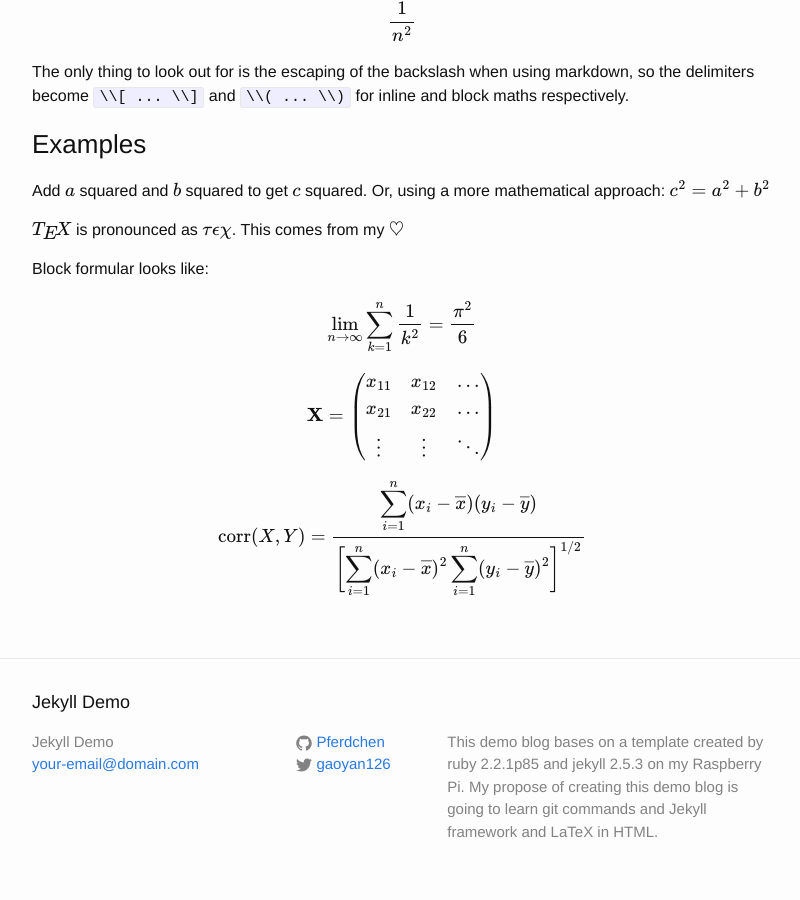
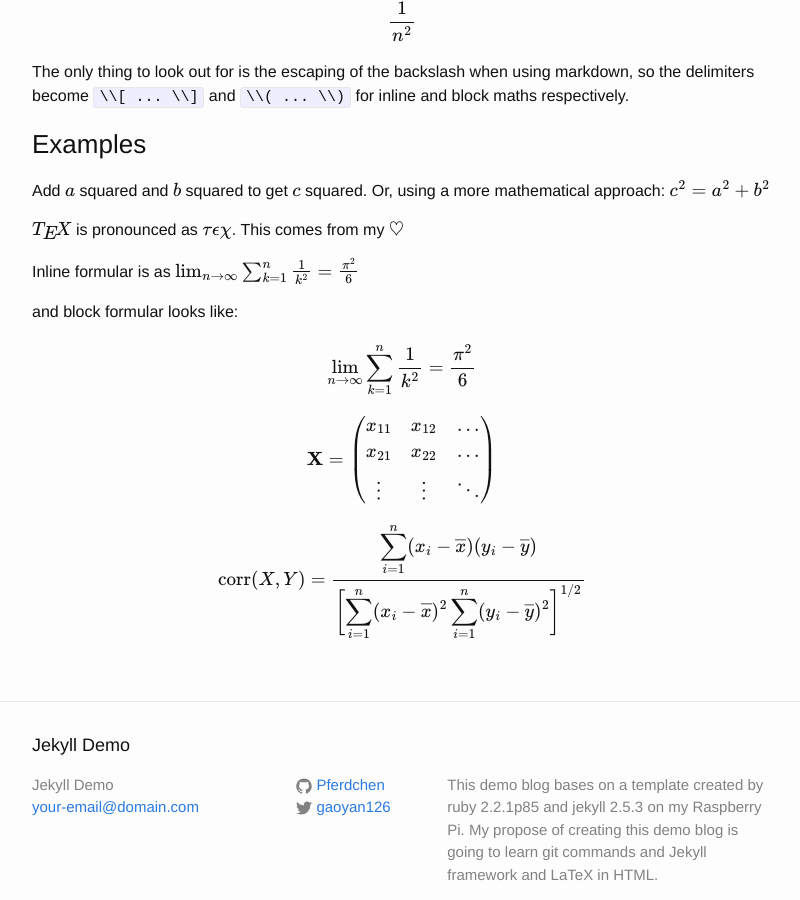
Before and after one commit to Pferdchen/jekyll_demo, a Jekyll site: the page built from _posts/2015-09-04-mathjax-latex.md, in a window 1280 px wide and 900 px high, scrolled down 1107 px. Shown: the whole window, without its empty margins (238-1038 px from the left). Built offline with Jekyll 4.4.1, drawn with Linux system fonts in a browser that asks for light colours; formulas are drawn with MathJax 3.

Commit message:
test inline formular with mathjax

```diff
--- a/_posts/2015-09-04-mathjax-latex.md
+++ b/_posts/2015-09-04-mathjax-latex.md
@@ -46,12 +46,13 @@ Add $a$ squared and $b$ squared to get $c$ squared. Or, using a more mathematica
 
 $\TeX{}$ is pronounced as $\tau\epsilon\chi$. This comes from my $\heartsuit$
 
-Block formular looks like:
-\\[
-\lim_{n \to \infty}
+Inline formular is as $\lim_{n \to \infty}\sum_{k=1}^n \frac{1}{k^2}= \frac{\pi^2}{6}$
+
+and block formular looks like:
+
+$$\lim_{n \to \infty}
 \sum_{k=1}^n \frac{1}{k^2}
-= \frac{\pi^2}{6}
-\\]
+= \frac{\pi^2}{6}$$
 
 $$
 \mathbf{X} =
```
